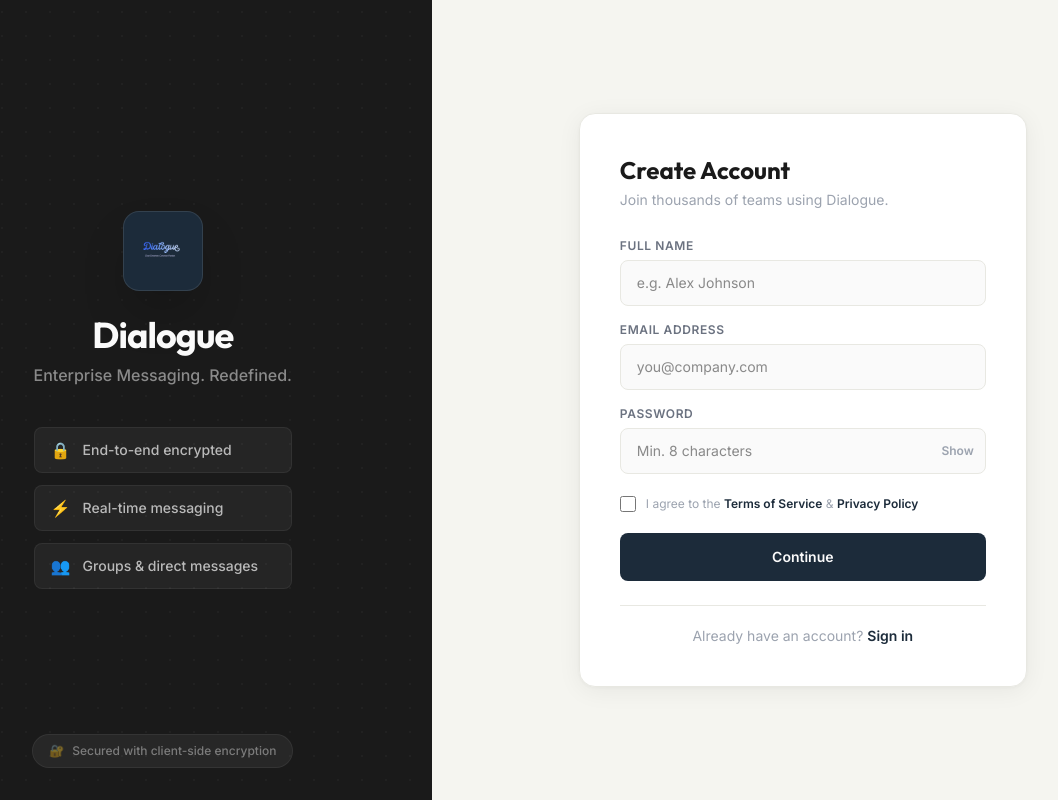
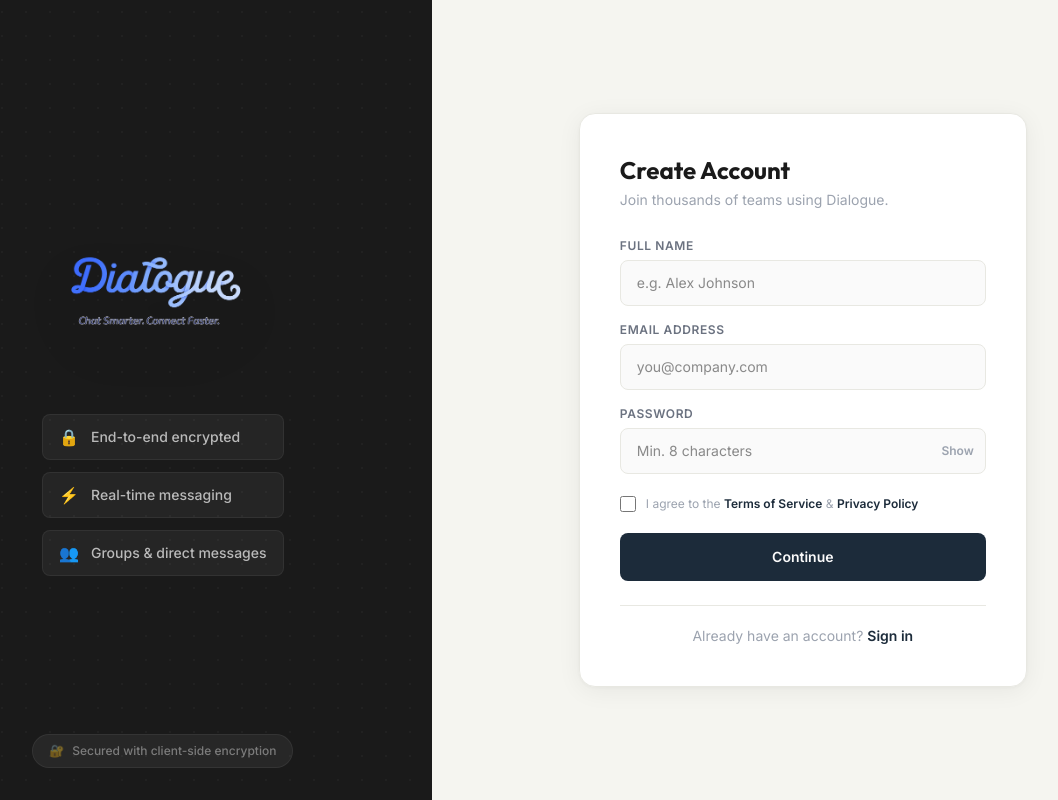
Before and after one commit to SarthakDudhe/ChatApplication, a React (Vite) app in the folder client/: page /login in a window 1280 px wide. Shown: the whole page, without its empty margins (106-1164 px from the left). Built offline with nearby package versions, Linux system fonts and the light colour scheme; no server answers.

Commit message:
feat: implement responsive login and sign-up page with multi-step form validation

```diff
--- a/client/src/pages/LoginPage.jsx
+++ b/client/src/pages/LoginPage.jsx
@@ -34,21 +34,8 @@ const LoginPage = () => {
           style={{ backgroundImage: 'radial-gradient(circle, #fff 1px, transparent 1px)', backgroundSize: '24px 24px' }} />
 
         <div className='relative z-10 flex flex-col items-center gap-6 text-center px-10'>
-          {/* Logo */}
-          <div className='w-20 h-20 rounded-2xl flex items-center justify-center shadow-2xl overflow-hidden'
-            style={{ backgroundColor: '#1C2B3A', border: '1px solid rgba(255,255,255,0.1)' }}>
-            <img src={assets.logo_icon} alt="Dialogue" className='w-12 h-12 object-contain' />
-          </div>
-
-          {/* Brand name */}
-          <div className='flex flex-col gap-2'>
-            <h1 className='text-4xl font-bold tracking-tight' style={{ fontFamily: "'Outfit', sans-serif", color: '#FAFAFA' }}>
-              Dialogue
-            </h1>
-            <p className='text-base font-medium' style={{ color: 'rgba(250,250,250,0.5)' }}>
-              Enterprise Messaging. Redefined.
-            </p>
-          </div>
+          {/* Logo Image */}
+          <img src={assets.logo_icon} alt="Dialogue" className='w-56 object-contain drop-shadow-2xl' />
 
           {/* Features list */}
           <div className='flex flex-col gap-3 mt-4 w-full max-w-xs'>
```
